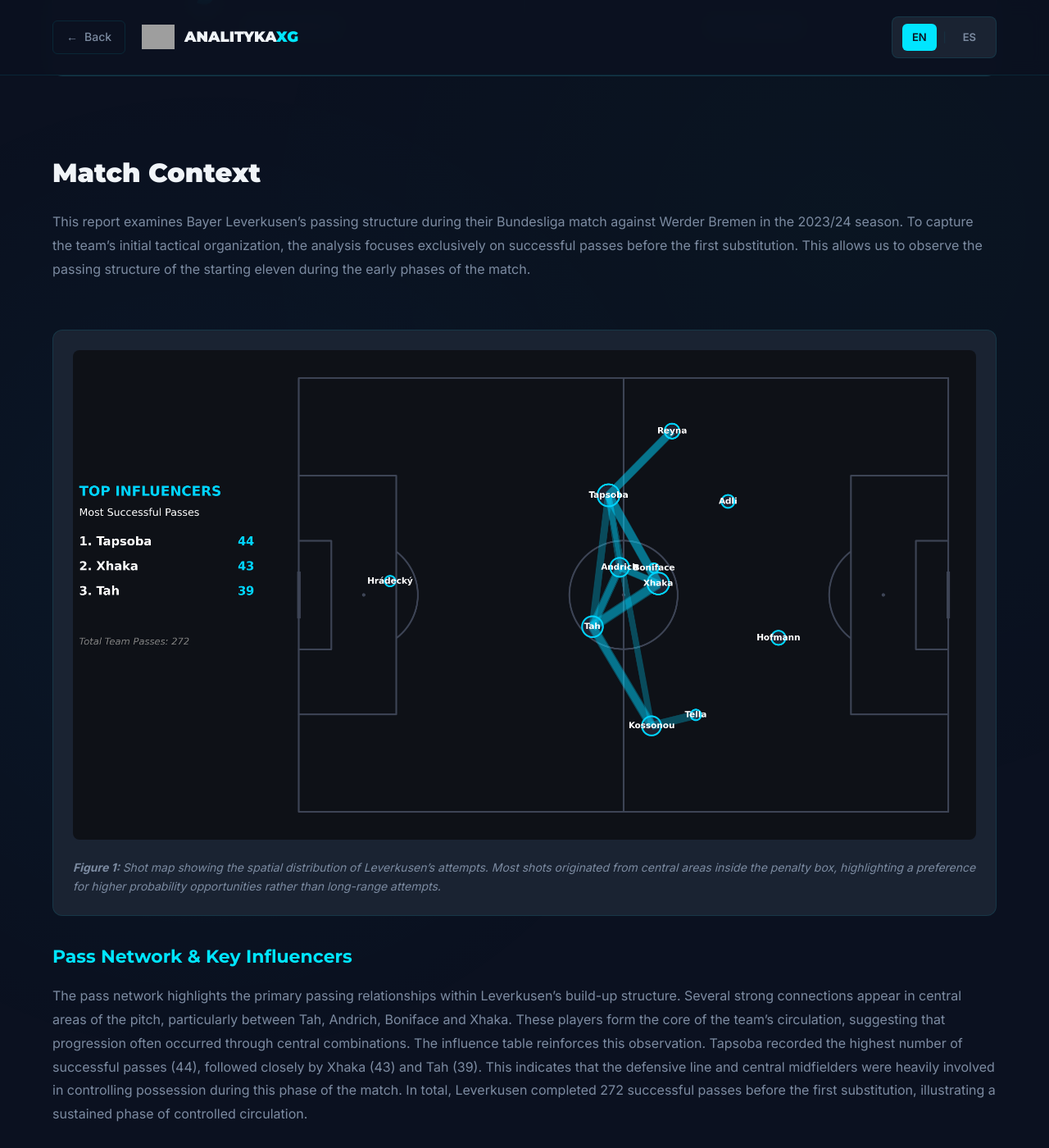
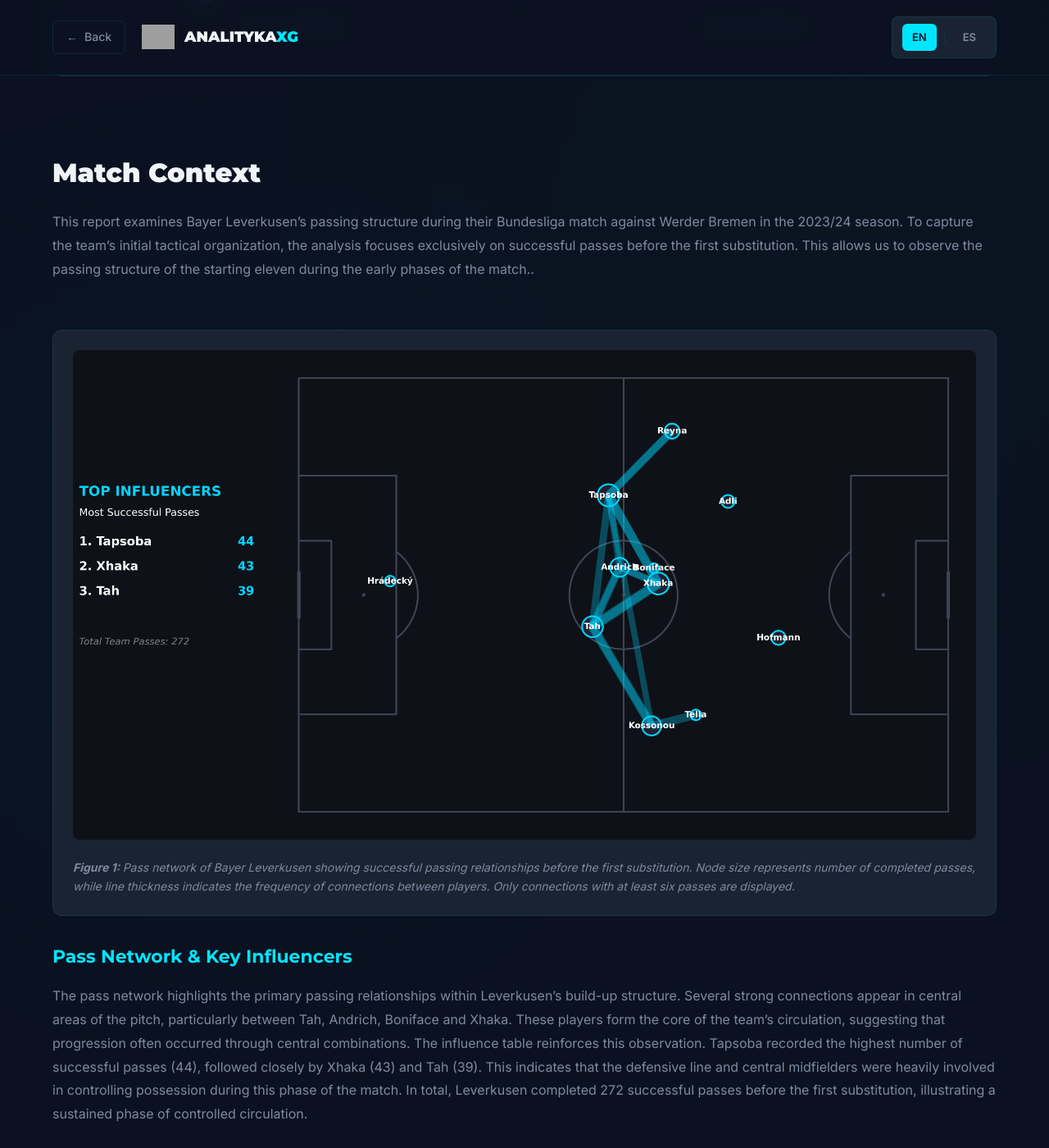
Before and after one commit to Fiallos77/analitykaXG, a Jekyll site: the page built from reports/BayerLeverkusenPassNetwork.md, in a window 1280 px wide and 1400 px high, scrolled down 1189 px. Shown: the whole window at 82% size. Built offline with Jekyll 4.4.1, drawn with Linux system fonts in a browser that asks for light colours; some of the changed text lies outside the part shown; grey boxes are pictures that could not be loaded.

Commit message:
Update pass network report with new visualizations

```diff
--- a/reports/BayerLeverkusenPassNetwork.md
+++ b/reports/BayerLeverkusenPassNetwork.md
@@ -79,7 +79,7 @@ lang: en
         <h2>Match Context</h2>
         <p>
             This report examines Bayer Leverkusen’s passing structure during their Bundesliga match against Werder Bremen in the 2023/24 season.
-            To capture the team’s initial tactical organization, the analysis focuses exclusively on successful passes before the first substitution. This allows us to observe the passing structure of the starting eleven during the early phases of the match.
+            To capture the team’s initial tactical organization, the analysis focuses exclusively on successful passes before the first substitution. This allows us to observe the passing structure of the starting eleven during the early phases of the match..
         </p>
     </div>
  <!-- Section 2.1: Threat Windows -->
@@ -87,7 +87,8 @@ lang: en
     <div class="visualization">
         <img src="{{ site.baseurl }}/assets/images/1_pass_network_top.png" alt="Shot Map Bayern Munich vs Leverkusen">
         <p class="viz-caption">
-            <strong>Figure 1: </strong>Shot map showing the spatial distribution of Leverkusen’s attempts. Most shots originated from central areas inside the penalty box, highlighting a preference for higher probability opportunities rather than long-range attempts.
+            <strong>Figure 1: </strong>Pass network of Bayer Leverkusen showing successful passing relationships before the first substitution.
+            Node size represents number of completed passes, while line thickness indicates the frequency of connections between players. Only connections with at least six passes are displayed.
         </p>
     </div>
     <div class="content-section">
@@ -104,7 +105,8 @@ lang: en
     <div class="visualization">
         <img src="{{ site.baseurl }}/assets/images/2_average_positions.png" alt="Shot Map Bayern Munich vs Leverkusen">
         <p class="viz-caption">
-            <strong>Figure 2: </strong>Shot map showing the spatial distribution of Leverkusen’s attempts. Most shots originated from central areas inside the penalty box, highlighting a preference for higher probability opportunities rather than long-range attempts.
+            <strong>Figure 2: </strong>Average on-ball positions based on successful passes.
+            Marker size represents passing involvement, providing a snapshot of Leverkusen’s spatial structure during possession.
         </p>
     </div>
     <div class="content-section">
@@ -121,7 +123,8 @@ lang: en
     <div class="visualization">
         <img src="{{ site.baseurl }}/assets/images/3_xhaka_pass_map.png" alt="Shot Map Bayern Munich vs Leverkusen">
         <p class="viz-caption">
-            <strong>Figure 3: </strong>Shot map showing the spatial distribution of Leverkusen’s attempts. Most shots originated from central areas inside the penalty box, highlighting a preference for higher probability opportunities rather than long-range attempts.
+            <strong>Figure 3: </strong>Successful passes completed by Granit Xhaka during the analyzed phase.
+            Arrows represent pass direction and length, highlighting his role in connecting midfield circulation.
         </p>
     </div>
     <div class="content-section">
```
